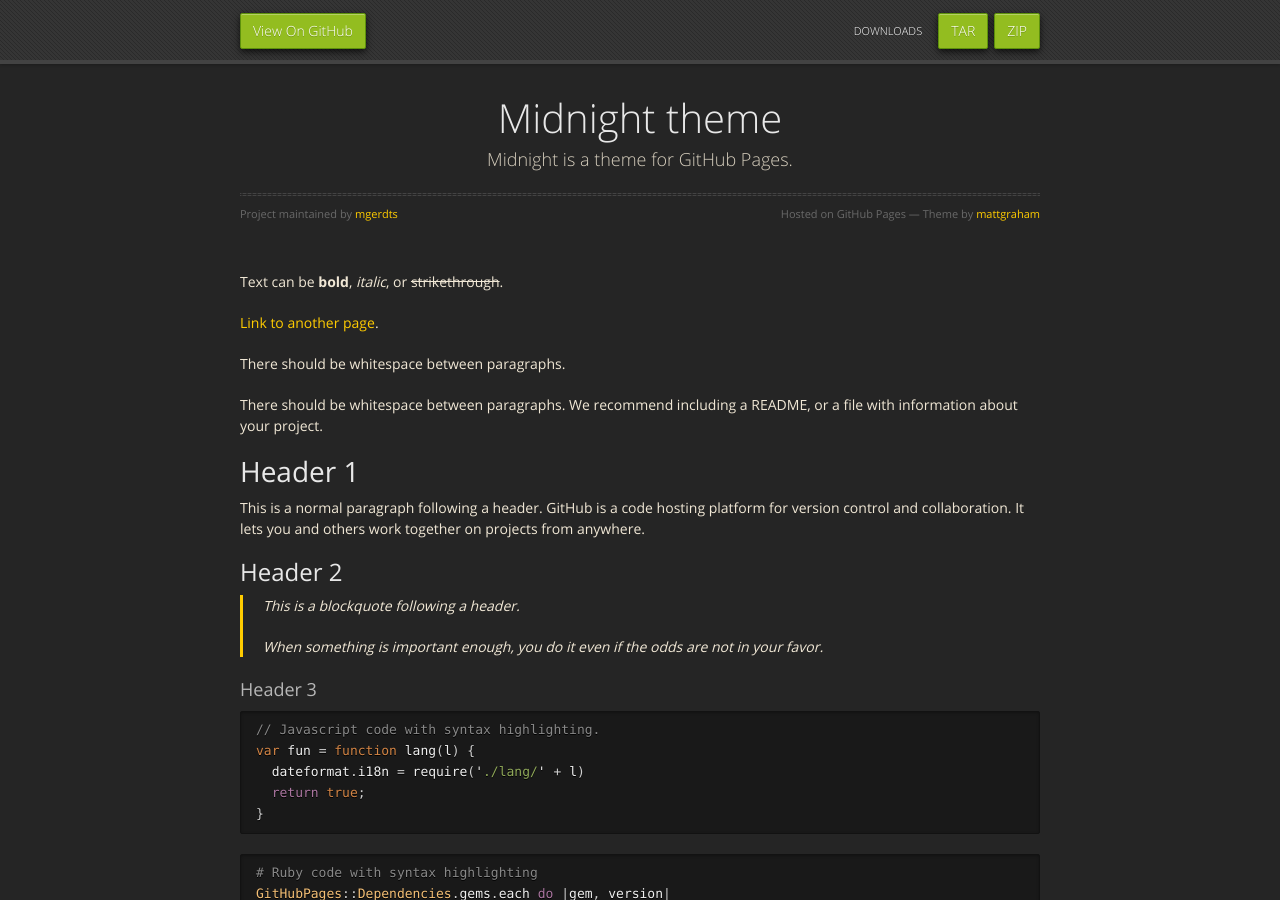
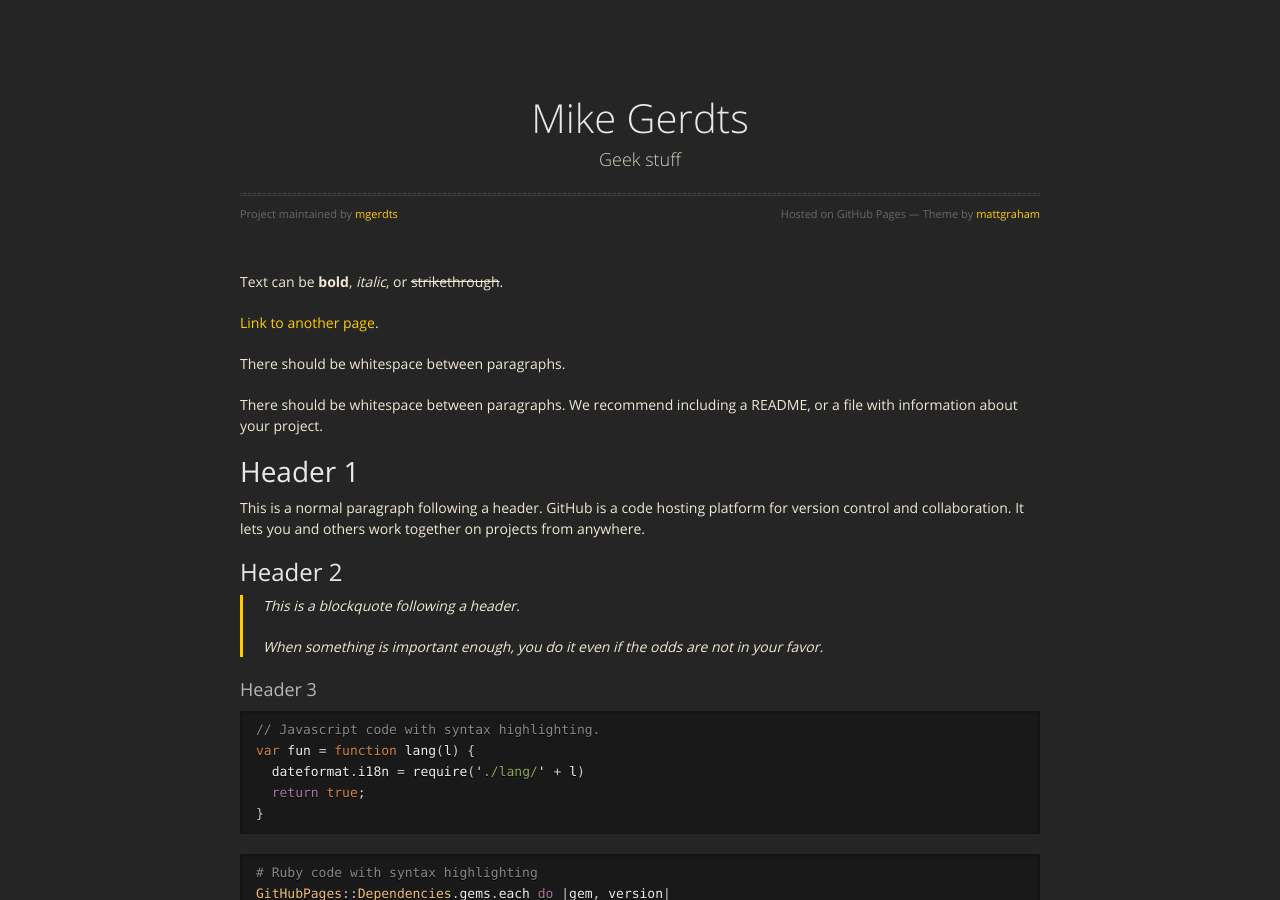
Before and after one commit to mgerdts/mgerdts.github.io, a Jekyll site: the page built from index.md, in a window 1280 px wide and 900 px high. Built offline with Jekyll 4.4.1, drawn with Linux system fonts in a browser that asks for light colours; nearby versions of some CDN libraries.

Commit message:
remove download header

```diff
--- a/_config.yml
+++ b/_config.yml
@@ -1,5 +1,5 @@
-title: Midnight theme
-description: Midnight is a theme for GitHub Pages.
+title: Mike Gerdts
+description: Geek stuff
 show_downloads: true
 google_analytics:
 theme: jekyll-theme-midnight
--- a/_layouts/default.html
+++ b/_layouts/default.html
@@ -18,17 +18,6 @@
 
   </head>
   <body>
-      <div id="header">
-        <nav>
-          <li class="fork"><a href="{{ site.github.repository_url }}">View On GitHub</a></li>
-          {% if site.show_downloads %}
-            <li class="downloads"><a href="{{ site.github.zip_url }}">ZIP</a></li>
-            <li class="downloads"><a href="{{ site.github.tar_url }}">TAR</a></li>
-            <li class="title">DOWNLOADS</li>
-          {% endif %}
-        </nav>
-      </div><!-- end header -->
-
     <div class="wrapper">
 
       <section>
```
